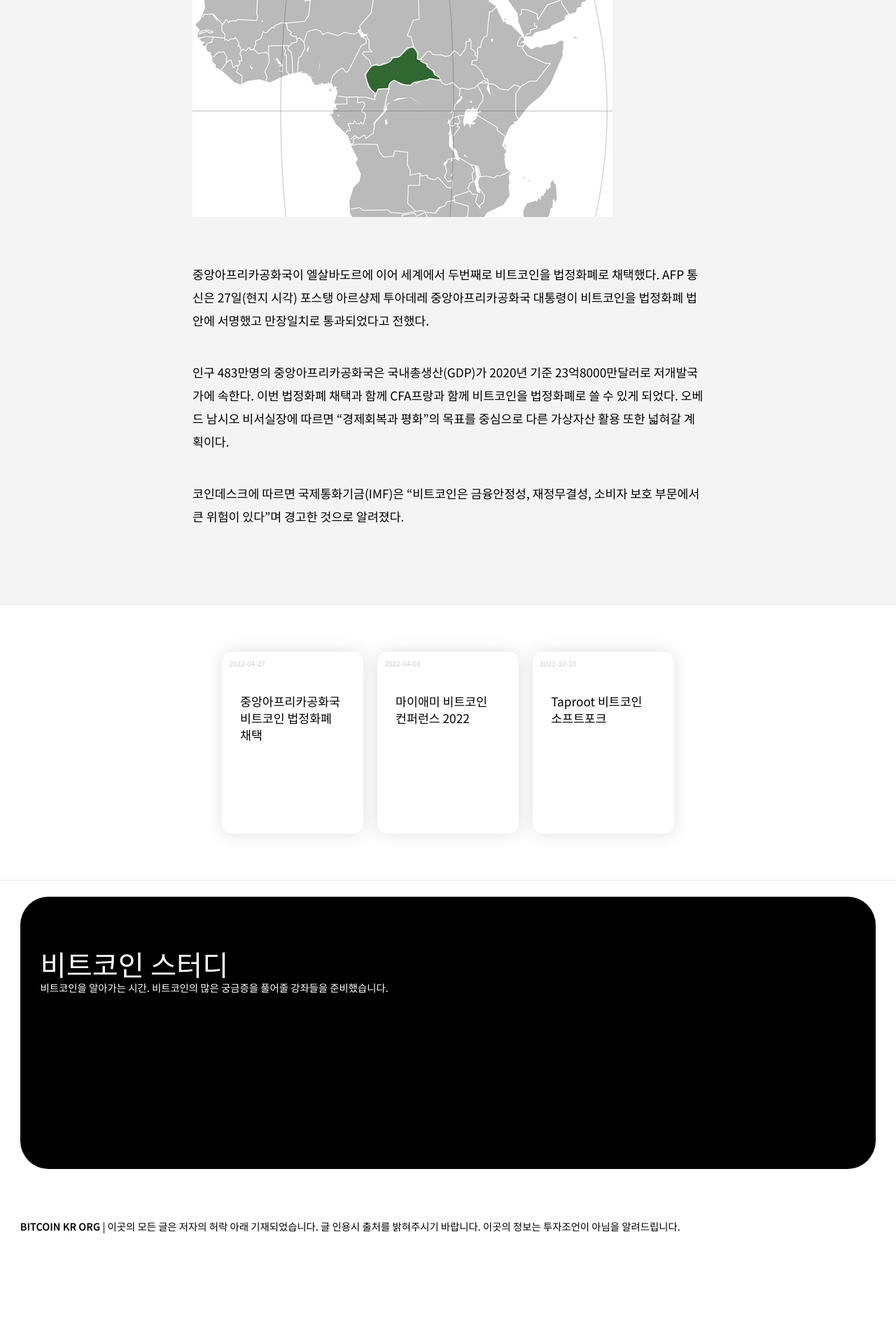
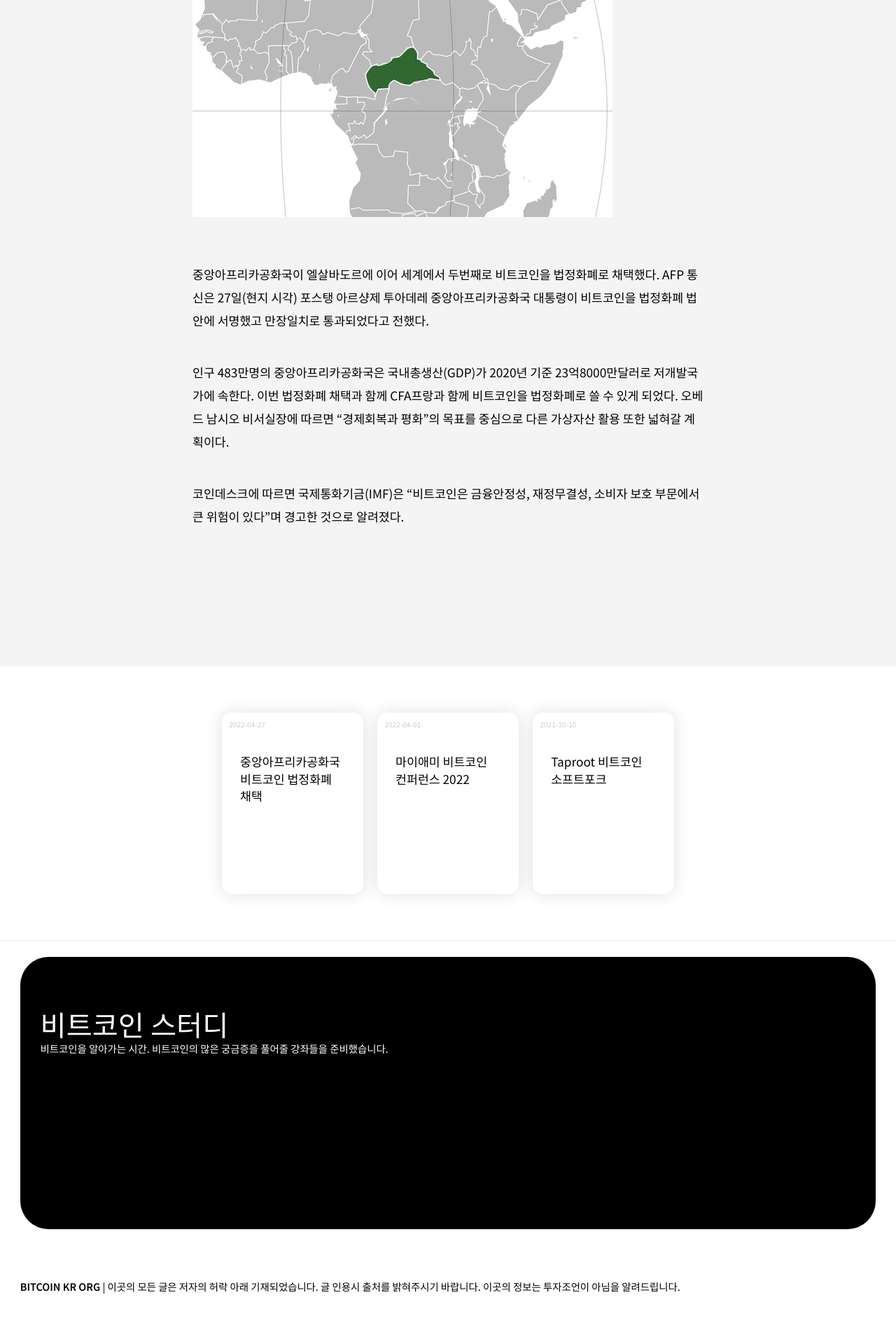
Before and after one commit to bitcoinkrorg/bitcoinkrorg.github.io, a Jekyll site: the page built from _posts/2022-04-26-중앙아프리카공화국-비트코인.md, in a window 1280 px wide. Shown: the part 871-2791 px from the top of the page at 70% size. Built offline with Jekyll 4.4.1, drawn with Linux system fonts in a browser that asks for light colours; comment, search, counter and statistics services are not loaded; before the commit the page ends 2705 px from its top, so only the background shows below that.

Commit message:
edit: padding

```diff
--- a/_sass/single.scss
+++ b/_sass/single.scss
@@ -63,6 +63,7 @@ post-content, text
 	width: 100%;
 }
 .post-content {
+	padding-bottom: 5em;
 	font-size: 1.2em;
 	background-color: #f4f4f4;
 }
```
